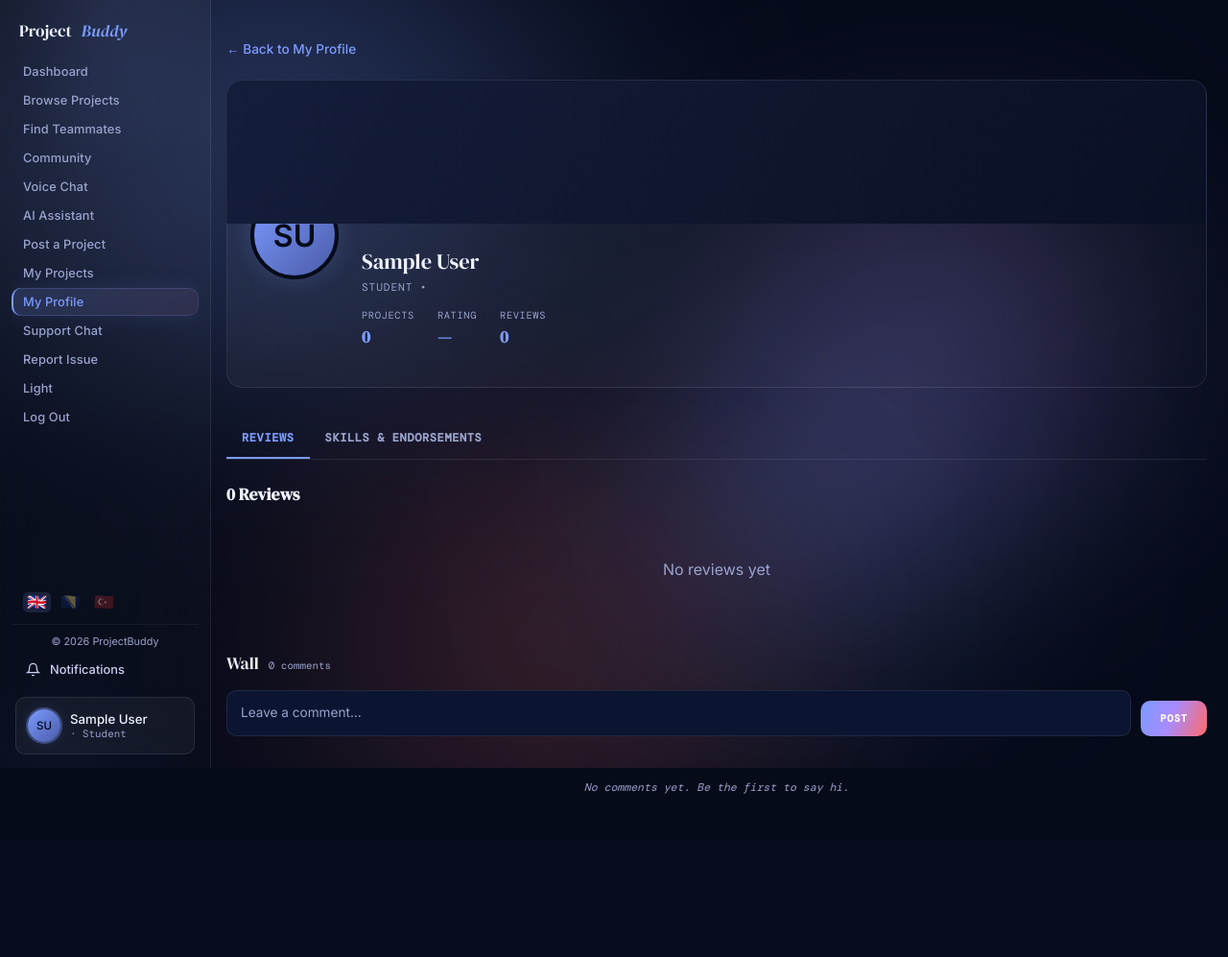
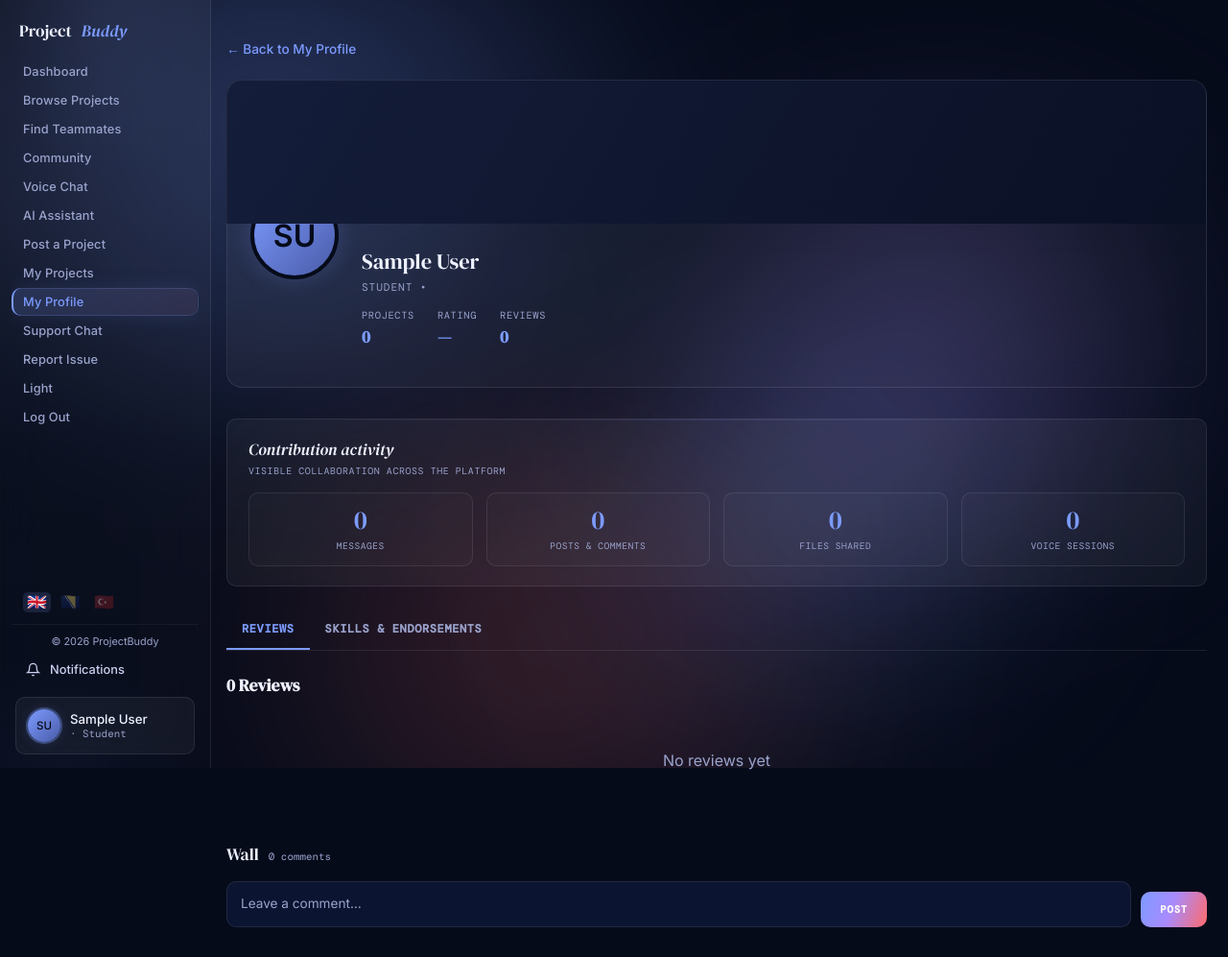
Before and after one commit to ssaaffaakk/Project-buddy-Pb, a Flask app: page /user/1 in a window 1280 px wide. Shown: the top 997 px of the page at 96% size. Before the commit the page ends 827 px from the top, so only its background shows below. Run offline with Flask 3, Linux system fonts and the light colour scheme; the visitor is signed in with stand-in values (Sample User, id 1); data that the repository does not hold is empty; parts of the project's set-up code (start-up, migrations or seed data) failed here and were passed over; some libraries are stand-ins or nearby versions.

Commit message:
feat: contribution activity stats on public profiles
services/contribution_stats.py aggregates a user's visible collaboration —
project + study-group messages, community posts/comments, files shared, voice
sessions — via single aggregate queries. Rendered as an on-brand stat card on
the public profile (hidden for admins), making contribution history visible
(the platform's free-rider answer). Voice sessions sourced from the event
stream, so they reflect activity since instrumentation shipped.

Co-Authored-By: Claude Fable 5 <noreply@anthropic.com>

```diff
--- a/routes/main.py
+++ b/routes/main.py
@@ -863,10 +863,14 @@ def user_profile(user_id):
             .limit(100).all())
     wall_comments = [_wall_comment_json(c) for c in wall]
 
+    from services.contribution_stats import contribution_stats
+    contributions = contribution_stats(profile_user.id)
+
     return render_template(
         "user/profile_view.html",
         profile_user=profile_user,
         user_stats=user_stats,
+        contributions=contributions,
         reviews=feedbacks,
         can_leave_review=can_leave_review,
         can_endorse=can_endorse,
--- /dev/null
+++ b/services/contribution_stats.py
@@ -0,0 +1,53 @@
+"""
+Per-user contribution statistics.
+
+Aggregates a user's visible collaboration activity — project + study-group
+messages, community posts/comments, files shared, and voice sessions — into a
+small set of counts shown on their public profile. This makes contribution
+history visible (the platform's answer to the free-rider problem) instead of
+invisible.
+
+All counts via single aggregate queries (no per-row Python loops). Voice
+sessions come from the ActivityEvent stream, so they only reflect activity
+since instrumentation shipped — labeled accordingly in the UI.
+"""
+
+import logging
+
+from sqlalchemy import func
+
+from extensions import db
+from models import (
+    ActivityEvent, CommunityComment, CommunityPost, ProjectMessage,
+    SharedFile, StudyGroupMessage,
+)
+
+logger = logging.getLogger(__name__)
+
+
+def _count(model, **filters):
+    return (db.session.query(func.count(model.id)).filter_by(**filters).scalar()) or 0
+
+
+def contribution_stats(user_id):
+    """Return the profile contribution counts for a user. Never raises."""
+    try:
+        project_msgs = _count(ProjectMessage, sender_id=user_id)
+        group_msgs = _count(StudyGroupMessage, author_id=user_id)
+        posts = _count(CommunityPost, author_id=user_id)
+        comments = _count(CommunityComment, author_id=user_id)
+        files = _count(SharedFile, uploader_id=user_id)
+        voice_sessions = (db.session.query(func.count(ActivityEvent.id))
+                          .filter(ActivityEvent.user_id == user_id,
+                                  ActivityEvent.event == "voice_join")
+                          .scalar()) or 0
+        return {
+            "messages": project_msgs + group_msgs,
+            "posts": posts + comments,
+            "files": files,
+            "voice_sessions": voice_sessions,
+            "total": project_msgs + group_msgs + posts + comments + files,
+        }
+    except Exception:
+        logger.exception("contribution_stats failed for user %s", user_id)
+        return {"messages": 0, "posts": 0, "files": 0, "voice_sessions": 0, "total": 0}
--- a/templates/user/profile_view.html
+++ b/templates/user/profile_view.html
@@ -59,6 +59,23 @@
 .btn-primary{padding:10px 16px;background:linear-gradient(110deg,var(--accent) 0%,var(--violet,#A78BFF) 45%,var(--coral,#FF6B6B) 100%);color:#fff;border:none;border-radius:var(--r);
   font-family:'DM Mono',monospace;font-size:0.7rem;font-weight:600;text-transform:uppercase;cursor:pointer;transition:all 0.2s;}
 .btn-primary:hover{box-shadow:0 0 0 1px rgba(124,155,255,0.5),0 4px 24px rgba(124,155,255,0.2);transform:translateY(-1px);}
+
+/* CONTRIBUTION ACTIVITY */
+.contrib-card{background:var(--card);border:1px solid var(--border);border-top-color:rgba(255,255,255,0.08);
+  border-radius:var(--r);padding:20px 22px;margin-bottom:24px;position:relative;overflow:hidden;}
+.contrib-card::before{content:'';position:absolute;top:0;left:0;right:0;height:1px;
+  background:linear-gradient(90deg,transparent,rgba(124,155,255,0.14),transparent);}
+.contrib-head{margin-bottom:16px;}
+.contrib-title{font-family:'DM Serif Display',serif;font-style:italic;font-size:1.05rem;color:var(--text);}
+.contrib-sub{display:block;font-family:'DM Mono',monospace;font-size:0.62rem;letter-spacing:0.06em;
+  text-transform:uppercase;color:var(--muted);margin-top:4px;}
+.contrib-grid{display:grid;grid-template-columns:repeat(4,1fr);gap:14px;}
+.contrib-item{text-align:center;padding:14px 8px;border-radius:var(--r);
+  background:rgba(255,255,255,0.02);border:1px solid var(--border);}
+.contrib-num{font-family:'DM Serif Display',serif;font-size:1.7rem;color:var(--accent);line-height:1;}
+.contrib-lbl{font-family:'DM Mono',monospace;font-size:0.6rem;letter-spacing:0.05em;
+  text-transform:uppercase;color:var(--muted);margin-top:7px;}
+@media(max-width:560px){.contrib-grid{grid-template-columns:repeat(2,1fr);}}
 
 /* TABS */
 .tabs{display:flex;gap:0;border-bottom:1px solid var(--border);margin-bottom:24px;}
@@ -155,6 +172,33 @@
       {% endif %}
     </div>
   </div>
+
+  {% if profile_user.role != 'admin' and contributions %}
+  <div class="contrib-card">
+    <div class="contrib-head">
+      <span class="contrib-title">{{ _('Contribution activity') }}</span>
+      <span class="contrib-sub">{{ _('Visible collaboration across the platform') }}</span>
+    </div>
+    <div class="contrib-grid">
+      <div class="contrib-item">
+        <div class="contrib-num">{{ contributions.messages }}</div>
+        <div class="contrib-lbl">{{ _('Messages') }}</div>
+      </div>
+      <div class="contrib-item">
+        <div class="contrib-num">{{ contributions.posts }}</div>
+        <div class="contrib-lbl">{{ _('Posts & comments') }}</div>
+      </div>
+      <div class="contrib-item">
+        <div class="contrib-num">{{ contributions.files }}</div>
+        <div class="contrib-lbl">{{ _('Files shared') }}</div>
+      </div>
+      <div class="contrib-item">
+        <div class="contrib-num">{{ contributions.voice_sessions }}</div>
+        <div class="contrib-lbl">{{ _('Voice sessions') }}</div>
+      </div>
+    </div>
+  </div>
+  {% endif %}
 
   {% if profile_user.role != 'admin' %}
   <div class="tabs">
```
Also changed, not shown: tests/test_contribution_stats.py (added, +56 -0 lines).
